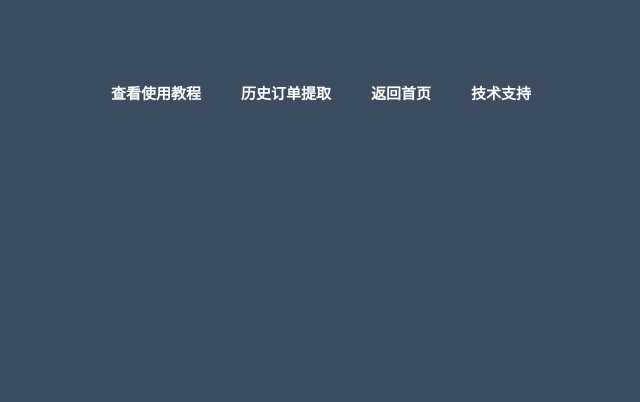
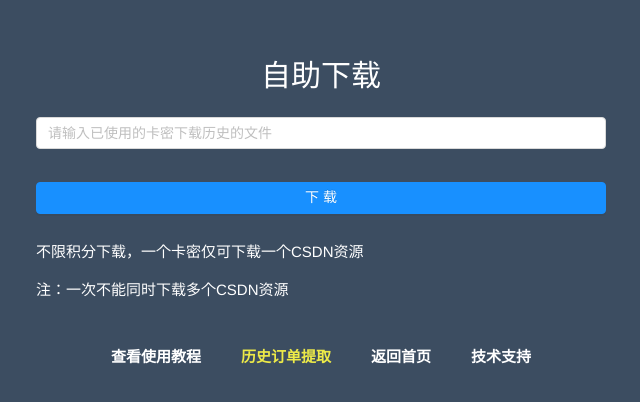
Before and after one commit to ethan666/csdn, a Vue app: page /history in a window 1280 px wide. Shown: the part 162-564 px from the top of the page, without its empty margins (319-959 px from the left). Built offline with nearby package versions, Linux system fonts and the light colour scheme.

Commit message:
新功能

```diff
--- a/package.json
+++ b/package.json
@@ -14,8 +14,7 @@
     "node-sass": "^4.12.0",
     "sass-loader": "^7.1.0",
     "vue": "^2.6.10",
-    "vue-router": "^3.0.3",
-    "vuex": "^3.0.1"
+    "vue-router": "^3.0.3"
   },
   "devDependencies": {
     "@vue/cli-plugin-babel": "^3.7.0",
--- a/src/App.vue
+++ b/src/App.vue
@@ -1,17 +1,45 @@
 <template>
   <div id="app">
-    <router-view/>
-    <div id="nav">
-      <router-link to="/course">查看使用教程</router-link>
-      <router-link to="/hisorder">历史订单提取</router-link>
-      <router-link to="/">返回首页</router-link>
-      <router-link to="/support">技术支持</router-link>
+    <div class="containor">
+      <router-view/>
+      <div id="nav">
+        <router-link to="/course">查看使用教程</router-link>
+        <router-link to="/history">历史订单提取</router-link>
+        <router-link to="/">返回首页</router-link>
+        <a href="http://wpa.qq.com/msgrd?v=1&amp;uin=7589848&amp;site=qq&amp;menu=yes" target="_blank">技术支持</a>
+      </div>
+    </div>
+    <div v-if="loading" class="loading-box">
+      <a-spin size='large'/>
     </div>
   </div>
 </template>
 
+<script>
+import store from './store.js'
+
+export default {
+  data(){
+    return {
+       loading: store.state.loading
+    }
+  },
+  computed:{
+    // loading(){
+    //   return store.state.loading;
+    // }
+  }
+}
+</script>
+
+
 <style>
-#app {
+#app{
+  width: 100%;
+  height: 100%;
+}
+
+.containor {
   font-family: 'Avenir', Helvetica, Arial, sans-serif;
   -webkit-font-smoothing: antialiased;
   -moz-osx-font-smoothing: grayscale;
@@ -19,9 +47,6 @@
   height: 370px;
   text-align: center;
   position: absolute;
-  /* display: flex;
-  justify-content: center;
-  align-items: center; */
   left: 0;
   right: 0;
   top: 0;
@@ -38,7 +63,22 @@
   margin: 0 20px;
 }
 
+#nav a:hover{
+  color: #edea48;
+}
+
 #nav a.router-link-exact-active {
   color: #edea48;
 }
+
+.loading-box{
+  position: absolute;
+  display: flex;
+  justify-content: center;
+  align-items: center;
+  width: 100%;
+  height: 100%;
+  background-color: rgba(0, 0, 0, 0.2);
+  /* z-index: 1; */
+}
 </style>
--- /dev/null
+++ b/src/env.js
@@ -0,0 +1,7 @@
+// 请求服务器
+export const requestServer = 'http://221.234.168.250:82'
+// export const requestServer = ''
+
+// 文件上传下载服务器
+export const fileServer = 'http://221.234.168.250:82'
+// export const fileServer = ''
--- /dev/null
+++ b/src/global.js
@@ -0,0 +1 @@
+export const code = code;
--- a/src/main.js
+++ b/src/main.js
@@ -1,19 +1,18 @@
 import Vue from 'vue'
 import App from './App.vue'
 import router from './router'
-import store from './store'
 import '../public/global.css' /*引入公共样式*/
-import {Form, Input, Button, message} from 'ant-design-vue'
+import {Form, Input, Button, message, Spin} from 'ant-design-vue'
 
 Vue.config.productionTip = false
 Vue.prototype.$message = message
 Vue.use(Form)
 Vue.use(Input)
 Vue.use(Button)
+Vue.use(Spin)
 
 
 new Vue({
   router,
-  store,
   render: h => h(App)
 }).$mount('#app')
--- a/src/request.js
+++ b/src/request.js
@@ -1,5 +1,6 @@
 import axios from 'axios'
-import qs from 'querystring'
+import qs from 'qs'
+import { requestServer } from './env.js'
 
 export const postParam = '/home/activate'
 
@@ -7,19 +8,13 @@ export const checkFile = '/home/downloadComplete'
 
 export const downloadFile = '/home/returnfile'
 
+export const historyReq = '/home/HistoryDown'
+
 export function sendRequest(url, data){
     return axios({
         method: 'post',
-        url,
-        data
+        url: requestServer + url,
+        headers: { 'content-type': 'application/x-www-form-urlencoded' },
+        data: qs.stringify(data),
     })
 }
-
-export function get(url, param){
-    const data = qs.stringify(param)
-    return axios({
-        method: 'get',
-        url,
-        data
-    })
-}
--- a/src/router.js
+++ b/src/router.js
@@ -1,6 +1,7 @@
 import Vue from 'vue'
 import Router from 'vue-router'
 import Home from './views/Home.vue'
+import History from './views/History.vue'
 
 Vue.use(Router)
 
@@ -14,12 +15,17 @@ export default new Router({
       component: Home
     },
     {
-      path: '/about',
-      name: 'about',
+      path: '/history',
+      name: 'history',
+      component: History
+    },
+    {
+      path: '/course',
+      name: 'course',
       // route level code-splitting
       // this generates a separate chunk (about.[hash].js) for this route
       // which is lazy-loaded when the route is visited.
-      component: () => import(/* webpackChunkName: "about" */ './views/About.vue')
+      component: () => import(/* webpackChunkName: "about" */ './views/Course.vue')
     }
   ]
 })
--- a/src/store.js
+++ b/src/store.js
@@ -1,16 +1,12 @@
-import Vue from 'vue'
-import Vuex from 'vuex'
+const store = {
+  debug: true,
+  state: {
+    loading: false
+  },
+  setLoading(value){
+    if (this.debug) console.log('setLoading triggered with', value)
+    this.state.loading = value
+  }
+}
 
-Vue.use(Vuex)
-
-export default new Vuex.Store({
-  state: {
-
-  },
-  mutations: {
-
-  },
-  actions: {
-
-  }
-})
+export default store
--- /dev/null
+++ b/src/views/Course.vue
@@ -0,0 +1,5 @@
+<template>
+    <div>
+        <img src="../assets/user-manual.gif" alt="动图">
+    </div>
+</template>
--- /dev/null
+++ b/src/views/History.vue
@@ -0,0 +1,139 @@
+<template>
+  <div class="home">
+    <h1 class="title">自助下载</h1>
+    <a-form :form="form">
+      <a-form-item
+        :label-col="formItemLayout.labelCol"
+        :wrapper-col="formItemLayout.wrapperCol"
+      >
+        <a-input
+          v-decorator="[
+            'code',
+            {rules: [{ required: true, message: '请输入已使用的卡密下载历史的文件' }]}
+          ]"
+          placeholder="请输入已使用的卡密下载历史的文件"
+          :defalutValue="code"
+        />
+      </a-form-item>
+      <a-form-item
+        :label-col="formTailLayout.labelCol"
+        :wrapper-col="formTailLayout.wrapperCol"
+      >
+        <a-button
+          class="btn"
+          type="primary"
+          @click="check"
+        >
+          下载
+        </a-button>
+      </a-form-item>
+    </a-form>
+    <div class="info1">
+      <p>不限积分下载，一个卡密仅可下载一个CSDN资源 </p>
+      <p>注：一次不能同时下载多个CSDN资源 </p>
+    </div>
+    <a-span v-if="loading" size='large'/>
+  </div>
+</template>
+
+<script>
+import axios from 'axios'
+import { sendRequest, historyReq, checkFile, downloadFile } from '../request.js'
+import { fileServer } from '../env.js'
+import { code } from '../global.js'
+import { setTimeout } from 'timers';
+
+const formItemLayout = {
+  labelCol: { span: 0 },
+  wrapperCol: { span: 24 },
+};
+const formTailLayout = {
+  labelCol: { span: 4 },
+  wrapperCol: { span: 24 },
+};
+
+let resourceId
+
+export default {
+  name: 'home',
+  data () {
+    return {
+      checkNick: false,
+      formItemLayout,
+      formTailLayout,
+      form: this.$form.createForm(this),
+      code,
+      loading: false,
+    };
+  },
+  methods: {
+    check  () {
+      const _this = this
+      this.form.validateFields(
+        (err, values) => {
+          if (!err) {
+            _this.loading = true
+            sendRequest(historyReq, values)
+              .then(response=>{
+                const {data} = response
+                let message;
+                switch (data.code) {
+                  case 0:
+                    message='卡密验证成功，下载中！'
+                    resourceId=data.data.resourceid
+                    setTimeout(this.checkFilePrepared, 10000)
+                    break;
+                  case 1:
+                    message='激活码不存在'
+                    _this.loading = false
+                    break;
+                  case 2:
+                    message='激活码未使用'
+                    _this.loading = false
+                    break;
+                  default:
+                    break;
+                }
+                if(message){
+                  this.$message.info(message)
+                }
+              })
+              .catch(error=>{
+                this.$message.info(error.message)
+              })
+          }
+        },
+      );
+    },
+    checkFilePrepared(){
+      const _this = this
+      sendRequest(checkFile, {resourceId})
+        .then(response=>{
+          const { data } = response;
+          if(data.code !== 1){
+            //轮询
+            setTimeout(this.checkFilePrepared, 1000)
+          }else{
+            //开始下载文件
+            _this.loading = false
+            window.location = fileServer + downloadFile + '/' + resourceId;
+          }
+        })
+    }
+  }
+}
+</script>
+
+<style lang="scss" scoped>
+.title{
+  color:#fff;
+}
+
+.btn{
+  width: 100%;
+}
+
+.info1{
+  text-align: left;
+}
+</style>
--- a/src/views/Home.vue
+++ b/src/views/Home.vue
@@ -8,10 +8,11 @@
       >
         <a-input
           v-decorator="[
-            'card',
+            'code',
             {rules: [{ required: true, message: '请输入您购买得到的卡密' }]}
           ]"
           placeholder="请输入您购买得到的卡密"
+          :defalutValue="code"
         />
       </a-form-item>
       <a-form-item
@@ -43,13 +44,17 @@
       <p>不限积分下载，一个卡密仅可下载一个CSDN资源 </p>
       <p>注：一次不能同时下载多个CSDN资源 </p>
     </div>
+
   </div>
 </template>
 
 <script>
 import axios from 'axios'
-import { sendRequest, get, postParam, checkFile, downloadFile } from '../request.js'
+import { sendRequest, postParam, checkFile, downloadFile } from '../request.js'
+import { fileServer } from '../env.js'
+import { code } from '../global.js'
 import { setTimeout } from 'timers';
+import store from '../store.js'
 
 const formItemLayout = {
   labelCol: { span: 0 },
@@ -70,32 +75,48 @@ export default {
       formItemLayout,
       formTailLayout,
       form: this.$form.createForm(this),
+      code,
     };
+  },
+  computed: {
+    loading: {
+      set: function(value){
+        store.setLoading(value)
+      },
+      get: function(){
+        return store.state.loading
+      }
+    }
   },
   methods: {
     check  () {
+      const _this = this
       this.form.validateFields(
         (err, values) => {
           if (!err) {
+            _this.loading = true
             sendRequest(postParam, values)
               .then(response=>{
+                const {data} = response
                 let message;
-                switch (response.code) {
+                switch (data.code) {
                   case 0:
-                    message='success'
-                    resourceId=response.data.resourceId
+                    message='卡密验证成功，下载中！'
+                    resourceId=data.data.resourceid
                     setTimeout(this.checkFilePrepared, 10000)
                     break;
                   case 1:
                     message='卡密不存在'
+                    _this.loading = false
                     break;
                   case 2:
                     message='卡密被使用'
+                    _this.loading = false
                     break;
                   case 3:
                     message='csdn地址不正确'
+                    _this.loading = false
                     break;
-
                   default:
                     break;
                 }
@@ -104,22 +125,26 @@ export default {
                 }
               })
               .catch(error=>{
-                this.$message.info(error.message)
+                this.$message.info(`${error.message},请稍后再试！`)
+                _this.loading = false
               })
           }
         },
       );
     },
     checkFilePrepared(){
+      const _this = this
       sendRequest(checkFile, {resourceId})
         .then(response=>{
-          if(response.code !== 1){
+          const { data } = response;
+          if(data.code !== 1){
             //轮询
             setTimeout(this.checkFilePrepared, 1000)
-            this.$message.info('轮询')
+            // this.$message.info('轮询')
           }else{
             //开始下载文件
-            get(downloadFile, {resourceId})
+            _this.loading = false
+            window.location = fileServer + downloadFile + '/' + resourceId;
           }
         })
     }
@@ -139,4 +164,5 @@ export default {
 .info1{
   text-align: left;
 }
+
 </style>
```
Also changed, not shown: 2 other files (tests, documents, lock files or other folders).
